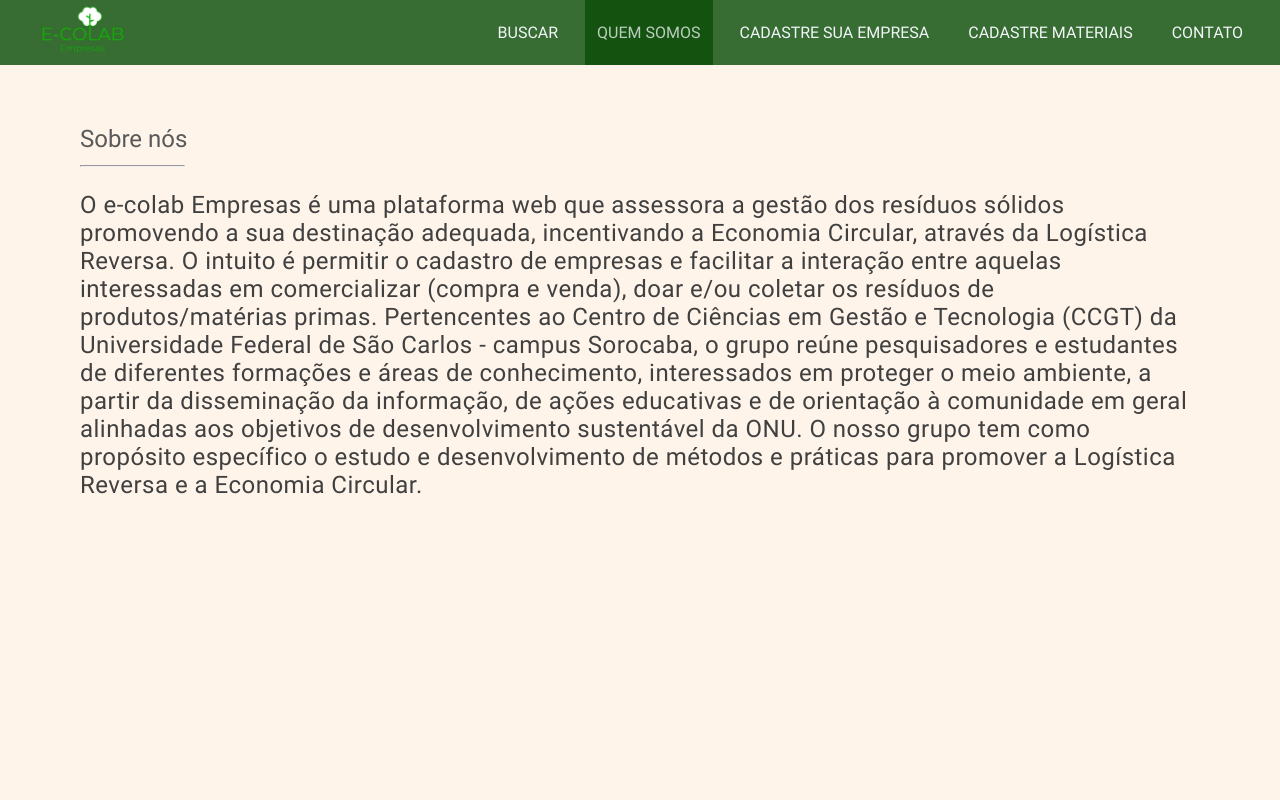
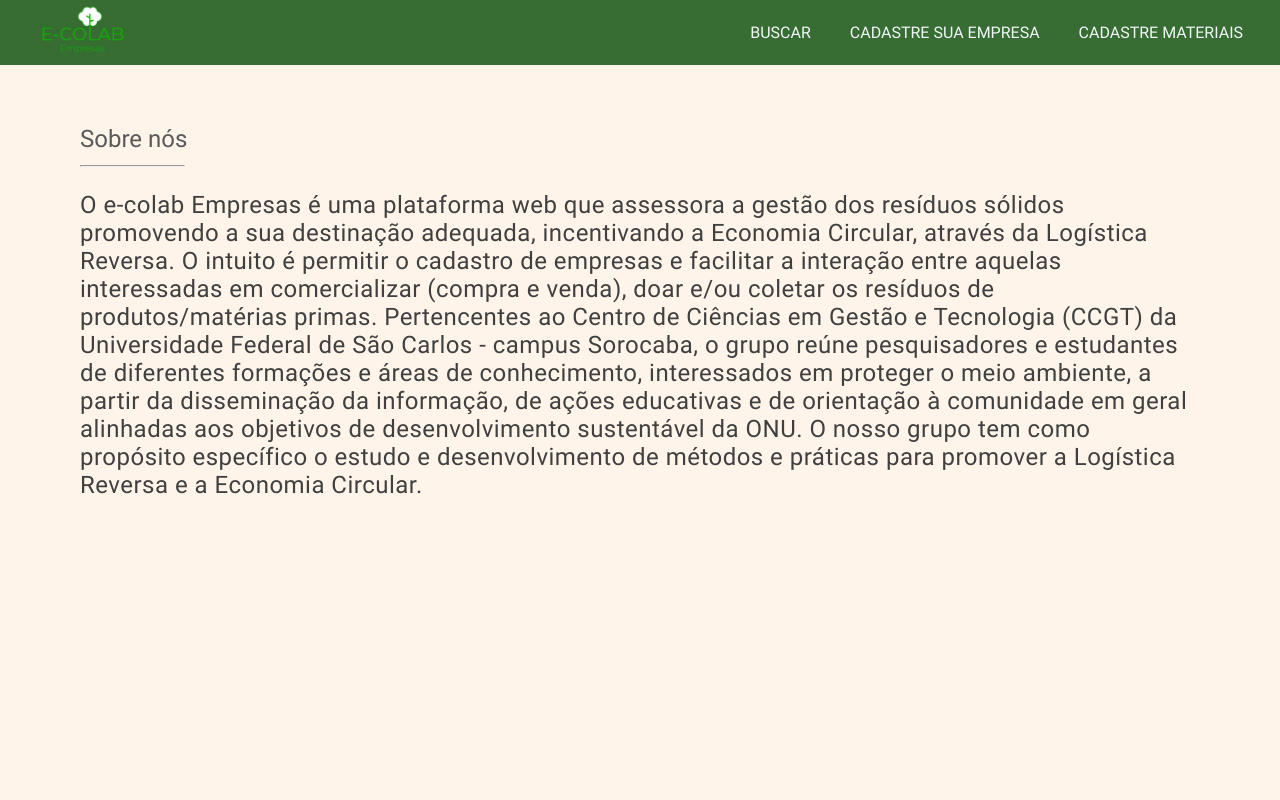
Before and after one commit to e-colab/ecoponto, a Vue app in the folder app/: page /about in a window 1280 px wide. Shown: the top 800 px of the page. Built offline with nearby package versions, Linux system fonts and the light colour scheme; what vue-the-mask would draw is missing.

Commit message:
occulting header links

```diff
--- a/app/src/constants/links.js
+++ b/app/src/constants/links.js
@@ -1,7 +1,7 @@
 export const HEADER_LINK = [
     {title: 'Buscar', icon: 'map-pin-point.svg', path: 'search'},
-    {title: 'Quem somos', icon: 'user-profile.svg', path: 'about'},
+    // {title: 'Quem somos', icon: 'user-profile.svg', path: 'about'},
     {title: 'Cadastre sua empresa', icon:'add.svg', path: 'register'},
     {title: 'Cadastre materiais', path:'register-material'},
-    {title:'Contato', icon:'email-symbol.svg', path: 'contact'}
+    // {title:'Contato', icon:'email-symbol.svg', path: 'contact'}
 ]
```
Also changed, not shown: 1 other file (tests, documents, lock files or other folders).
